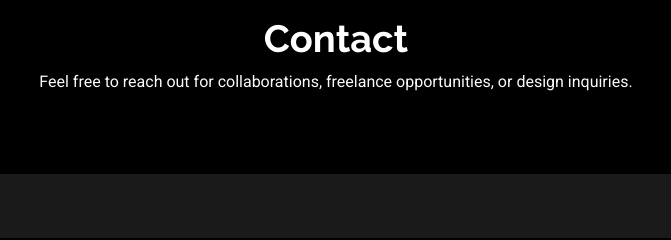
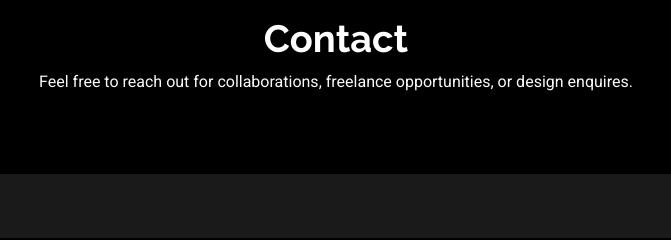
Before and after one commit to Fardhu/portfolio, a plain HTML site: page contact.html in a window 1280 px wide. Shown: the part 145-385 px from the top of the page, 304-975 px from the left. Drawn offline with Linux system fonts and the light colour scheme.

Commit message:
Update contact.html

```diff
--- a/contact.html
+++ b/contact.html
@@ -66,7 +66,7 @@
           <div class="row d-flex justify-content-center text-center">
             <div class="col-lg-8">
               <h1>Contact</h1>
-              <p class="mb-0">Feel free to reach out for collaborations, freelance opportunities, or design inquiries.</p>
+              <p class="mb-0">Feel free to reach out for collaborations, freelance opportunities, or design enquires.</p>
             </div>
           </div>
         </div>
```
